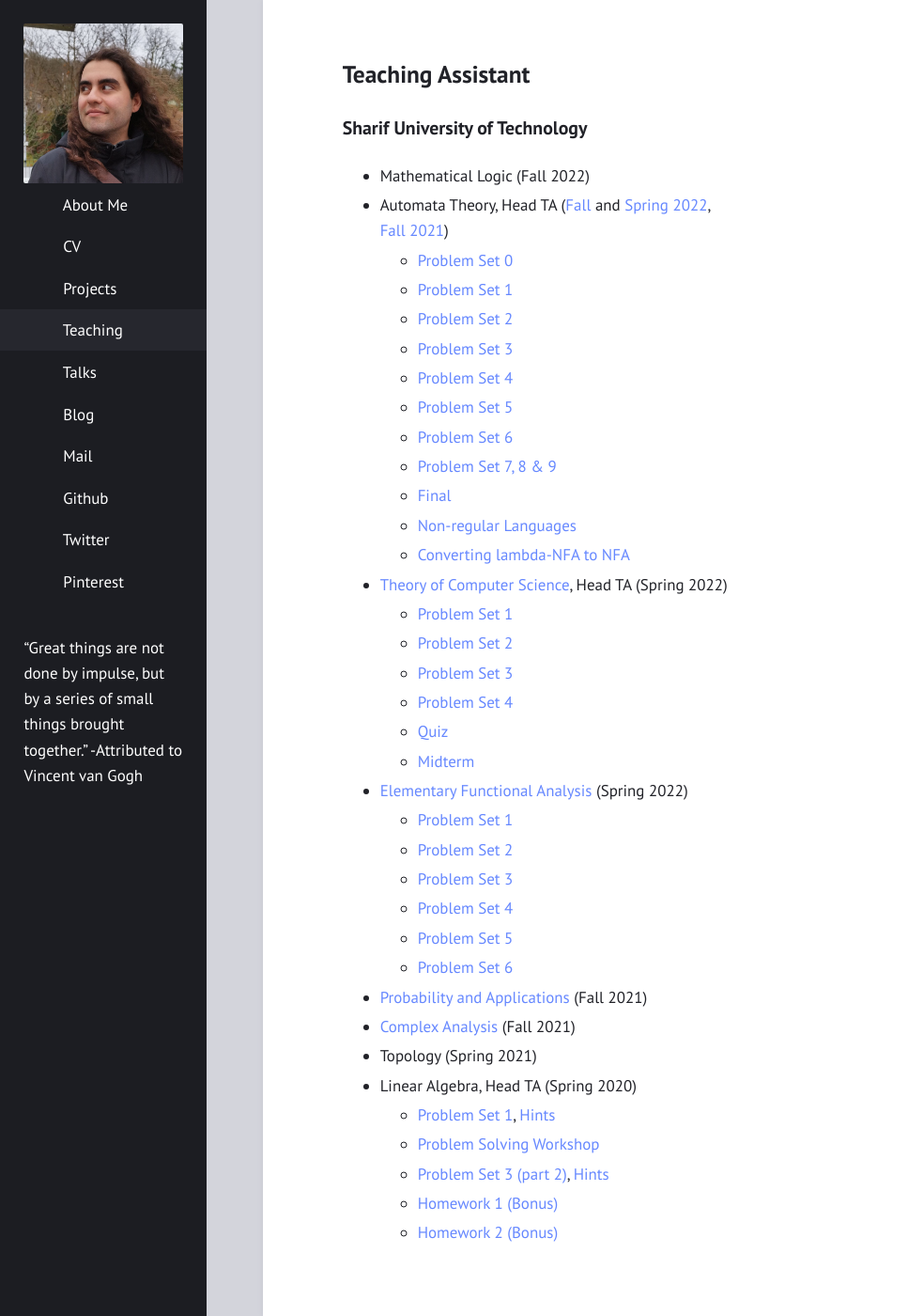
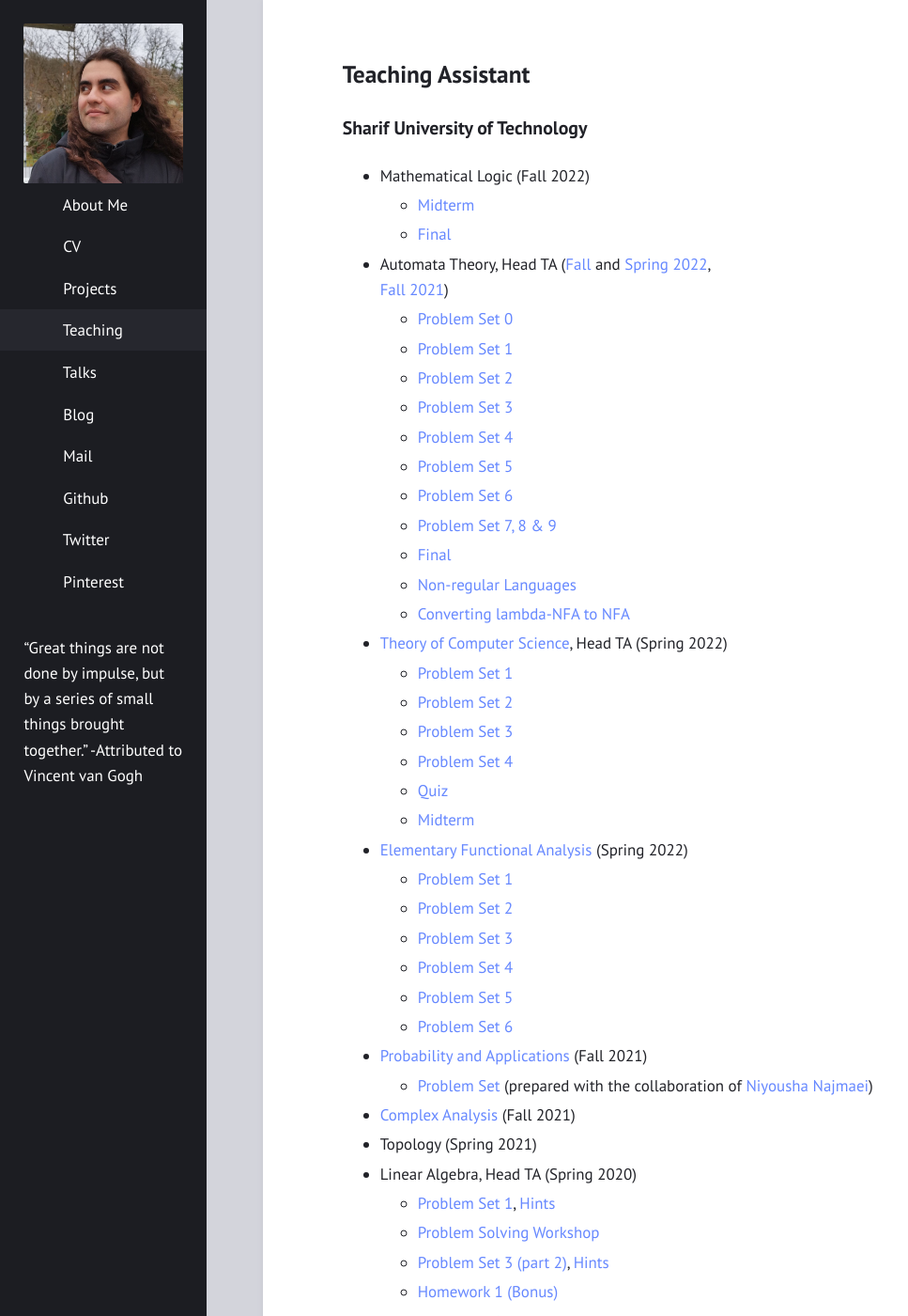
Before and after one commit to ali-almasi/ali-almasi.github.io, a Jekyll site: the page built from teaching.md, in a window 1280 px wide and 1400 px high. Shown: the whole window at 94% size, without its empty margins (0-967 px from the left). Built offline with Jekyll 4.4.1, drawn with Linux system fonts in a browser that asks for light colours.

Commit message:
Update teaching.md

```diff
--- a/teaching.md
+++ b/teaching.md
@@ -7,6 +7,8 @@ layout: post
 
 ### Sharif University of Technology
 -   Mathematical Logic (Fall 2022)
+	- [Midterm](teaching_materials/logic2022/mid.pdf)
+	- [Final](teaching_materials/logic2022/final.pdf)
 - Automata Theory, Head TA ([Fall](https://hamband.math.sharif.edu/wiki/%D8%AF%D8%A7%D9%86%D8%B4%DA%A9%D8%AF%D9%87/%D8%AF%D8%B1%D9%88%D8%B3/22873/14011/main) and [Spring 2022](https://hamband.math.sharif.edu/wiki/%D8%AF%D8%A7%D9%86%D8%B4%DA%A9%D8%AF%D9%87/%D8%AF%D8%B1%D9%88%D8%B3/22873/14002/main),
 [Fall 2021](https://hamband.math.sharif.edu/wiki/%D8%AF%D8%A7%D9%86%D8%B4%DA%A9%D8%AF%D9%87/%D8%AF%D8%B1%D9%88%D8%B3/22873/14001/main))
 	- [Problem Set 0](teaching_materials/automata_theory/PS0.pdf)
@@ -35,6 +37,7 @@ layout: post
   - [Problem Set 5](teaching_materials/functional_analysis2022/EFA_HW5.pdf)
   - [Problem Set 6](teaching_materials/functional_analysis2022/EFA_HW6.pdf)
 -  [Probability and Applications](https://hamband.math.sharif.edu/wiki/%D8%AF%D8%A7%D9%86%D8%B4%DA%A9%D8%AF%D9%87/%D8%AF%D8%B1%D9%88%D8%B3/22089/14001/main) (Fall 2021)
+	- [Problem Set](teaching_materials/probability2021/probability_problem_set.pdf) (prepared with the collaboration of [Niyousha Najmaei](https://niyoushanajmaei.github.io/))
 -  [Complex Analysis](https://hamband.math.sharif.edu/wiki/%D8%AF%D8%A7%D9%86%D8%B4%DA%A9%D8%AF%D9%87/%D8%AF%D8%B1%D9%88%D8%B3/22335/14001/main) (Fall 2021)
 -  Topology (Spring 2021)
 -  Linear Algebra, Head TA (Spring 2020)
```
